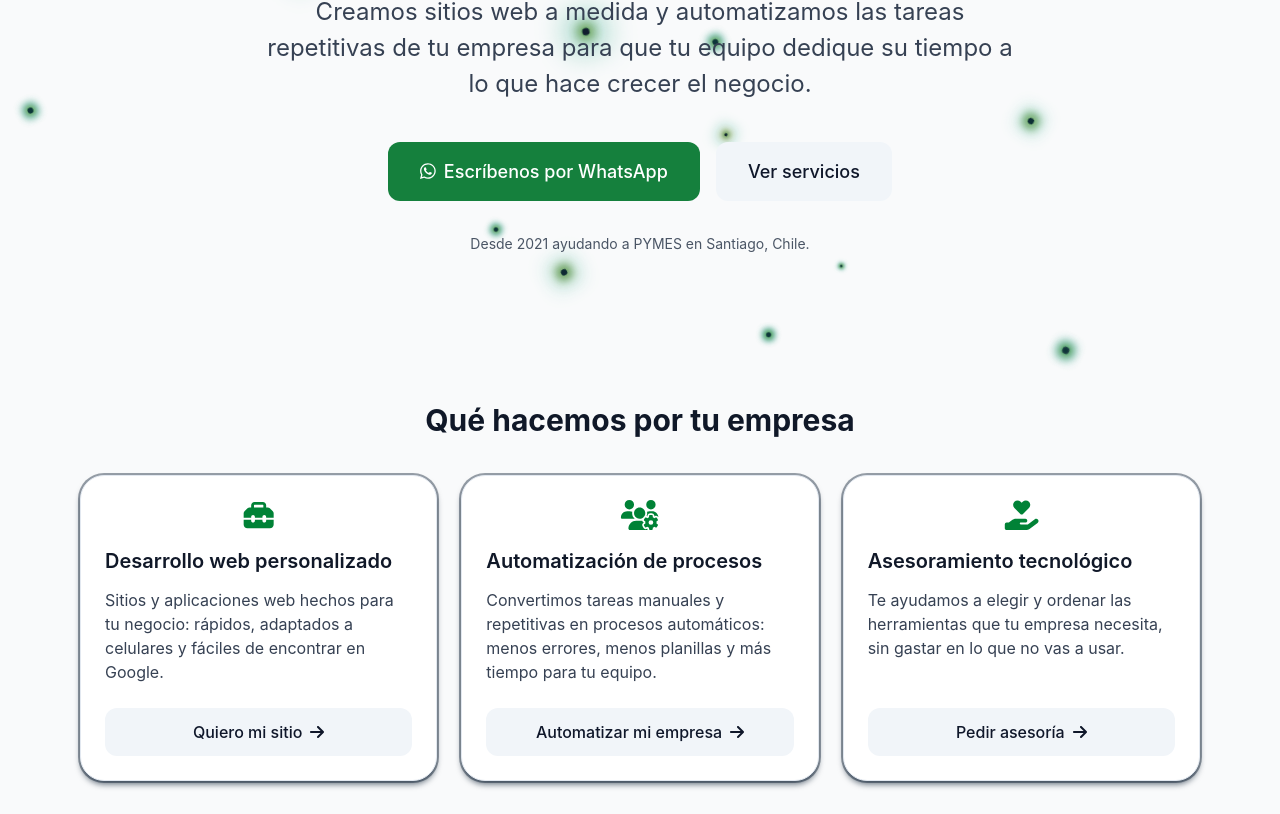
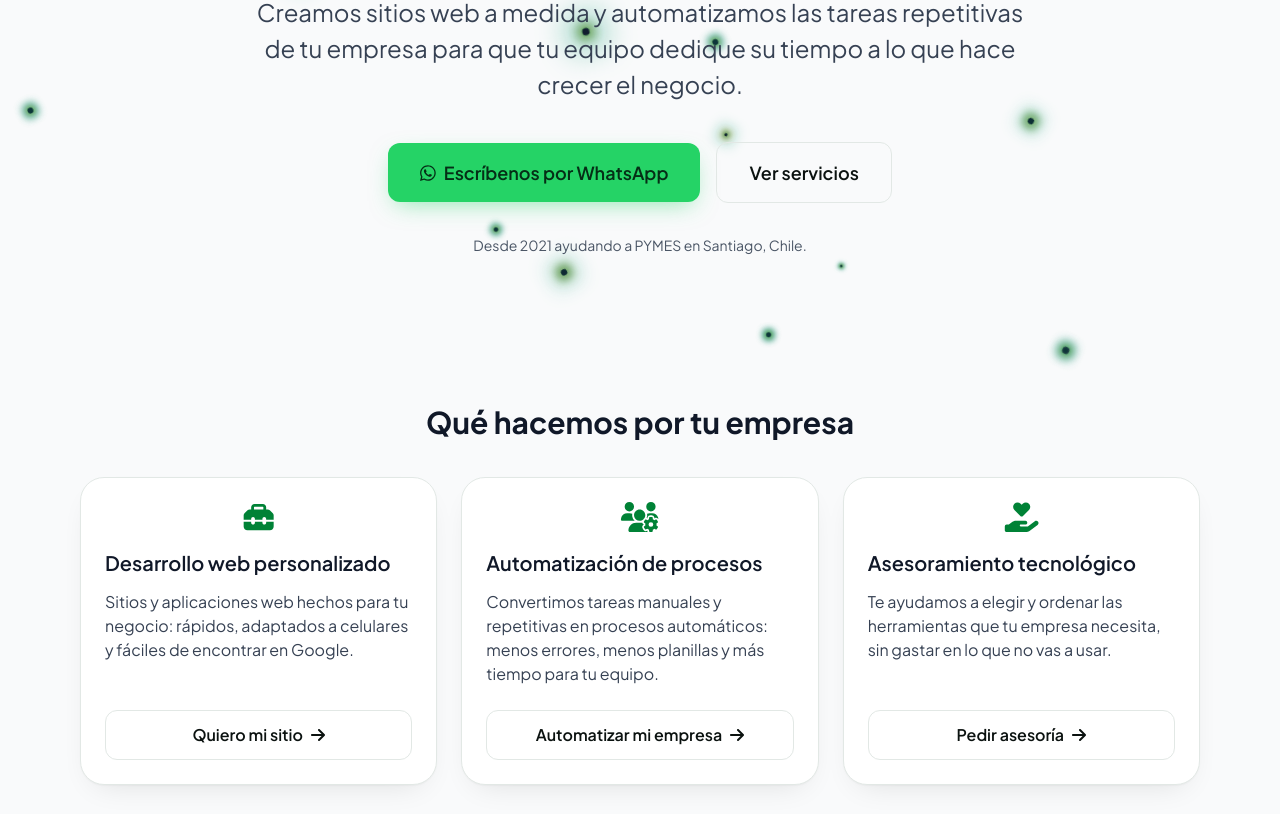
Before and after one commit to emonsalves/AWS-Frontend, a React (Vite) app: page / in a window 1280 px wide. Shown: the part 326-1140 px from the top of the page. Built offline with nearby package versions, Linux system fonts and the light colour scheme; what tailwindcss-animated would draw is missing.

Commit message:
feat(estilos): nueva tipografía y paleta del diseño Preciso
Plus Jakarta Sans servida desde el propio sitio, colores de superficie para claro (paper, ink) y oscuro (night), sombras más suaves y botones con el verde de marca y texto oscuro.

```diff
--- a/src/components/ui/Button.jsx
+++ b/src/components/ui/Button.jsx
@@ -56,7 +56,7 @@ const Button = forwardRef(({
   // Clases base
   const baseClasses = [
     'inline-flex items-center justify-center',
-    'font-medium rounded-lg',
+    'font-semibold rounded-lg',
     'transition-all duration-200',
     'focus:outline-hidden focus:ring-2 focus:ring-offset-2',
     'disabled:opacity-50 disabled:cursor-not-allowed',
--- a/src/index.css
+++ b/src/index.css
@@ -68,8 +68,20 @@
     }
 }
 
+/*
+  Plus Jakarta Sans (licencia SIL OFL), servida desde el propio sitio: solo el subconjunto latino, que cubre
+  el español. Un archivo variable para todos los grosores.
+*/
+@font-face {
+    font-family: "Plus Jakarta Sans";
+    font-style: normal;
+    font-weight: 200 800;
+    font-display: swap;
+    src: url("./assets/fonts/plus-jakarta-sans-latin.woff2") format("woff2");
+}
+
 :root {
-    font-family: -apple-system, BlinkMacSystemFont, "Segoe UI", Roboto, Helvetica, Arial, sans-serif;
+    font-family: "Plus Jakarta Sans", -apple-system, BlinkMacSystemFont, "Segoe UI", Roboto, Helvetica, Arial, sans-serif;
     line-height: 1.5;
     font-weight: 400;
     box-sizing: border-box;
--- a/src/styles/themes.js
+++ b/src/styles/themes.js
@@ -20,12 +20,12 @@ export const themes = {
   light: {
     // 🌅 FONDOS SEMÁNTICOS
     background: {
-      primary: 'bg-white',                    // Fondo principal
-      secondary: 'bg-neutral-50',            // Fondo secundario
+      primary: 'bg-paper',                   // Fondo principal
+      secondary: 'bg-paper-soft',            // Fondo secundario
       tertiary: 'bg-neutral-100',            // Fondo terciario
       card: 'bg-white',                      // Tarjetas/contenedores
       overlay: 'bg-white/90',                // Modales/overlays
-      accent: 'bg-primary-50',               // Fondos de acento
+      accent: 'bg-paper-accent',             // Fondos de acento
       hover: 'bg-neutral-50',                // Estados hover
       active: 'bg-neutral-100',              // Estados activos
       disabled: 'bg-neutral-100',            // Estados deshabilitados
@@ -36,11 +36,11 @@ export const themes = {
 
     // 📝 TEXTOS SEMÁNTICOS
     text: {
-      primary: 'text-neutral-900',           // Texto principal
-      secondary: 'text-neutral-600',         // Texto secundario
+      primary: 'text-ink',                   // Texto principal
+      secondary: 'text-ink-muted',           // Texto secundario
       tertiary: 'text-neutral-500',          // Texto terciario
       inverse: 'text-white',                 // Texto inverso
-      accent: 'text-primary-600',            // Texto de acento
+      accent: 'text-primary-700',            // Texto de acento
       muted: 'text-neutral-400',             // Texto apagado
       disabled: 'text-neutral-300',          // Texto deshabilitado
       success: 'text-success-700',           // Texto de éxito
@@ -53,7 +53,7 @@ export const themes = {
 
     // 🔲 BORDES SEMÁNTICOS
     border: {
-      primary: 'border-neutral-200',         // Borde principal
+      primary: 'border-paper-line',          // Borde principal
       secondary: 'border-neutral-300',       // Borde secundario
       accent: 'border-primary-200',          // Borde de acento
       focus: 'border-primary-500',           // Borde de foco
@@ -73,9 +73,9 @@ export const themes = {
       disabled: 'disabled:opacity-50 disabled:cursor-not-allowed',
 
       // Botones específicos
-      buttonPrimary: 'bg-primary-700 text-white hover:bg-primary-800 focus:ring-primary-500/20',
-      buttonSecondary: 'bg-neutral-100 text-neutral-900 hover:bg-neutral-200 focus:ring-neutral-500/20',
-      buttonGhost: 'bg-transparent text-neutral-700 hover:bg-neutral-100 focus:ring-neutral-500/20',
+      buttonPrimary: 'bg-primary-500 text-primary-ink shadow-brand hover:bg-primary-400 focus:ring-primary-700',
+      buttonSecondary: 'border border-paper-line bg-transparent text-ink hover:bg-paper-soft focus:ring-primary-700',
+      buttonGhost: 'bg-transparent text-ink hover:bg-paper-soft focus:ring-primary-700',
       buttonDanger: 'bg-error-600 text-white hover:bg-error-700 focus:ring-error-500/20'
     }
   },
@@ -83,12 +83,12 @@ export const themes = {
   dark: {
     // 🌙 FONDOS SEMÁNTICOS
     background: {
-      primary: 'bg-neutral-900',             // Fondo principal
-      secondary: 'bg-neutral-800',           // Fondo secundario
+      primary: 'bg-night',                   // Fondo principal
+      secondary: 'bg-night-soft',            // Fondo secundario
       tertiary: 'bg-neutral-700',            // Fondo terciario
-      card: 'bg-neutral-800',                // Tarjetas/contenedores
+      card: 'bg-night-soft',                 // Tarjetas/contenedores
       overlay: 'bg-neutral-900/90',          // Modales/overlays
-      accent: 'bg-primary-900/20',           // Fondos de acento
+      accent: 'bg-night-accent',             // Fondos de acento
       hover: 'bg-neutral-700',               // Estados hover
       active: 'bg-neutral-600',              // Estados activos
       disabled: 'bg-neutral-800',            // Estados deshabilitados
@@ -99,8 +99,8 @@ export const themes = {
 
     // 📝 TEXTOS SEMÁNTICOS
     text: {
-      primary: 'text-white',                 // Texto principal
-      secondary: 'text-neutral-300',         // Texto secundario
+      primary: 'text-night-text',            // Texto principal
+      secondary: 'text-night-muted',         // Texto secundario
       tertiary: 'text-neutral-400',          // Texto terciario
       inverse: 'text-neutral-900',           // Texto inverso
       accent: 'text-primary-400',            // Texto de acento
@@ -116,7 +116,7 @@ export const themes = {
 
     // 🔲 BORDES SEMÁNTICOS
     border: {
-      primary: 'border-neutral-700',         // Borde principal
+      primary: 'border-night-line',          // Borde principal
       secondary: 'border-neutral-600',       // Borde secundario
       accent: 'border-primary-700',          // Borde de acento
       focus: 'border-primary-500',           // Borde de foco
@@ -136,9 +136,9 @@ export const themes = {
       disabled: 'disabled:opacity-50 disabled:cursor-not-allowed',
 
       // Botones específicos
-      buttonPrimary: 'bg-primary-700 text-white hover:bg-primary-800 focus:ring-primary-500/30',
-      buttonSecondary: 'bg-neutral-700 text-neutral-100 hover:bg-neutral-600 focus:ring-neutral-500/30',
-      buttonGhost: 'bg-transparent text-neutral-300 hover:bg-neutral-700 focus:ring-neutral-500/30',
+      buttonPrimary: 'bg-primary-500 text-primary-ink shadow-brand hover:bg-primary-400 focus:ring-primary-400 focus:ring-offset-night',
+      buttonSecondary: 'border border-night-line bg-transparent text-night-text hover:bg-night-soft focus:ring-primary-400 focus:ring-offset-night',
+      buttonGhost: 'bg-transparent text-night-text hover:bg-night-soft focus:ring-primary-400 focus:ring-offset-night',
       buttonDanger: 'bg-error-600 text-white hover:bg-error-700 focus:ring-error-500/30'
     }
   }
--- a/src/styles/tokens.js
+++ b/src/styles/tokens.js
@@ -30,7 +30,30 @@ export const tokens = {
       700: '#15803d',        // Muy oscuro
       800: '#166534',        // Extra oscuro
       900: '#14532d',        // Máximo oscuro
-      muted: '#128C7E'       // Versión apagada
+      muted: '#128C7E',      // Versión apagada
+      ink: '#052E16'         // Texto sobre el verde de marca (contraste 8:1)
+    },
+
+    // Superficies y textos del modo claro
+    ink: {
+      DEFAULT: '#0B1210',    // Texto principal
+      muted: '#4B5853'       // Texto secundario (7:1 sobre blanco)
+    },
+    paper: {
+      DEFAULT: '#FFFFFF',    // Fondo de página
+      soft: '#F5F8F6',       // Secciones alternas y tarjetas destacadas
+      line: '#E2E8E5',       // Bordes
+      accent: '#E6F6EC'      // Fondo de iconos y etiquetas verdes
+    },
+
+    // Superficies y textos del modo oscuro
+    night: {
+      DEFAULT: '#0A0F0D',    // Fondo de página
+      soft: '#101814',       // Secciones alternas y tarjetas
+      line: '#1E2A25',       // Bordes
+      accent: '#12291D',     // Fondo de iconos y etiquetas verdes
+      text: '#F2F5F3',       // Texto principal
+      muted: '#A6B3AD'       // Texto secundario
     },
 
     // Grises semánticos - NO más gray-800, gray-700 random
@@ -95,8 +118,9 @@ export const tokens = {
 
   // 🌑 SOMBRAS
   shadows: {
-    light: '0px 0px 0px 2px rgba(6, 24, 44, 0.4), 0px 4px 6px -1px rgba(6, 24, 44, 0.65)',
-    dark: '0px 2px 8px rgba(17, 17, 26, 0.1), 0px 4px 12px rgba(17, 17, 26, 0.1)',
+    light: '0 1px 2px rgba(11, 18, 16, 0.04), 0 12px 32px -16px rgba(11, 18, 16, 0.14)',
+    dark: '0 1px 0 rgba(255, 255, 255, 0.03), 0 16px 40px -20px rgba(0, 0, 0, 0.7)',
+    brand: '0 8px 24px -8px rgba(37, 211, 102, 0.55)',
     elevated: '0px 8px 28px rgba(17, 17, 26, 0.5)',
     focus: '0 0 0 3px rgba(37, 211, 102, 0.2)'
   },
@@ -120,7 +144,7 @@ export const tokens = {
   // 📝 TIPOGRAFÍA
   typography: {
     fontFamily: {
-      sans: ['-apple-system', 'BlinkMacSystemFont', 'Segoe UI', 'Roboto', 'Helvetica', 'Arial', 'sans-serif'],
+      sans: ['"Plus Jakarta Sans"', '-apple-system', 'BlinkMacSystemFont', 'Segoe UI', 'Roboto', 'Helvetica', 'Arial', 'sans-serif'],
       mono: ['ui-monospace', 'SFMono-Regular', 'Monaco', 'Consolas', 'Liberation Mono', 'Courier New', 'monospace']
     },
     fontSize: {
--- a/tailwind.config.js
+++ b/tailwind.config.js
@@ -15,6 +15,9 @@ export default {
                 warning: tokens.colors.warning,
                 error: tokens.colors.error,
                 info: tokens.colors.info,
+                ink: tokens.colors.ink,
+                paper: tokens.colors.paper,
+                night: tokens.colors.night,
             },
 
             // Espaciado usando tokens
@@ -27,6 +30,7 @@ export default {
             boxShadow: {
                 "custom-light": tokens.shadows.light,
                 "custom-dark": tokens.shadows.dark,
+                "brand": tokens.shadows.brand,
                 "elevated": tokens.shadows.elevated,
                 "focus": tokens.shadows.focus,
             },
```
Also changed, not shown: src/assets/fonts/plus-jakarta-sans-latin.woff2 (added).
